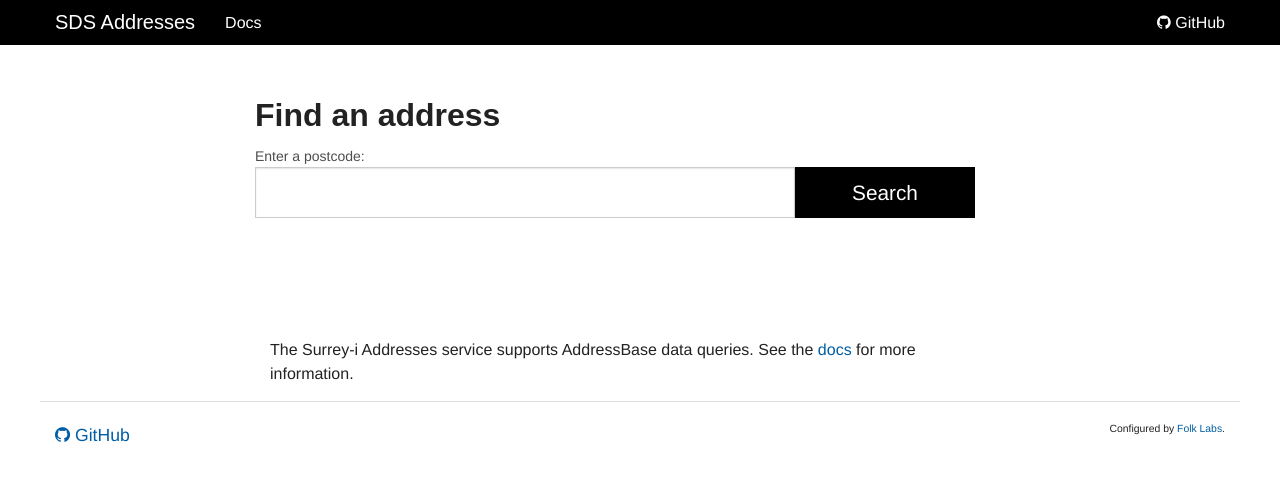
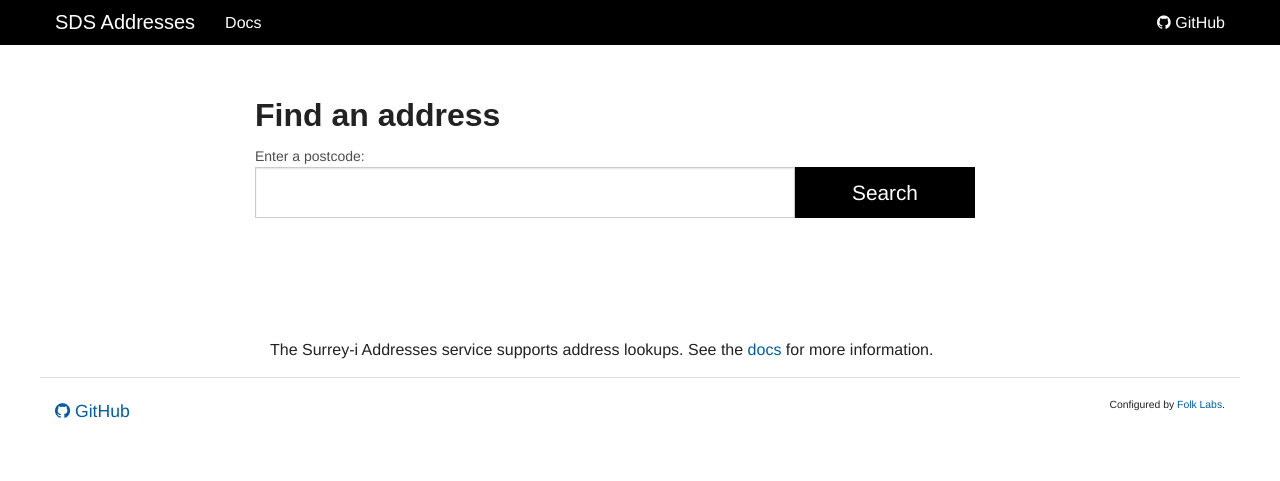
Before and after one commit to folklabs/sds-addresses, a Jekyll site: the page built from index.md, in a window 1280 px wide. Shown: the top 481 px of the page. Built offline with Jekyll 4.4.1, drawn with Linux system fonts in a browser that asks for light colours; nearby versions of some CDN libraries.

Commit message:
Shorten homepage description.

```diff
--- a/index.md
+++ b/index.md
@@ -56,5 +56,5 @@ keywords:
 
 
 <div class="columns large-9">
-The Surrey-i Addresses service supports AddressBase data queries. See the <a href="{{ site.baseurl }}/documentation.html">docs</a> for more information.
+The Surrey-i Addresses service supports address lookups. See the <a href="{{ site.baseurl }}/documentation.html">docs</a> for more information.
 </div>
```
